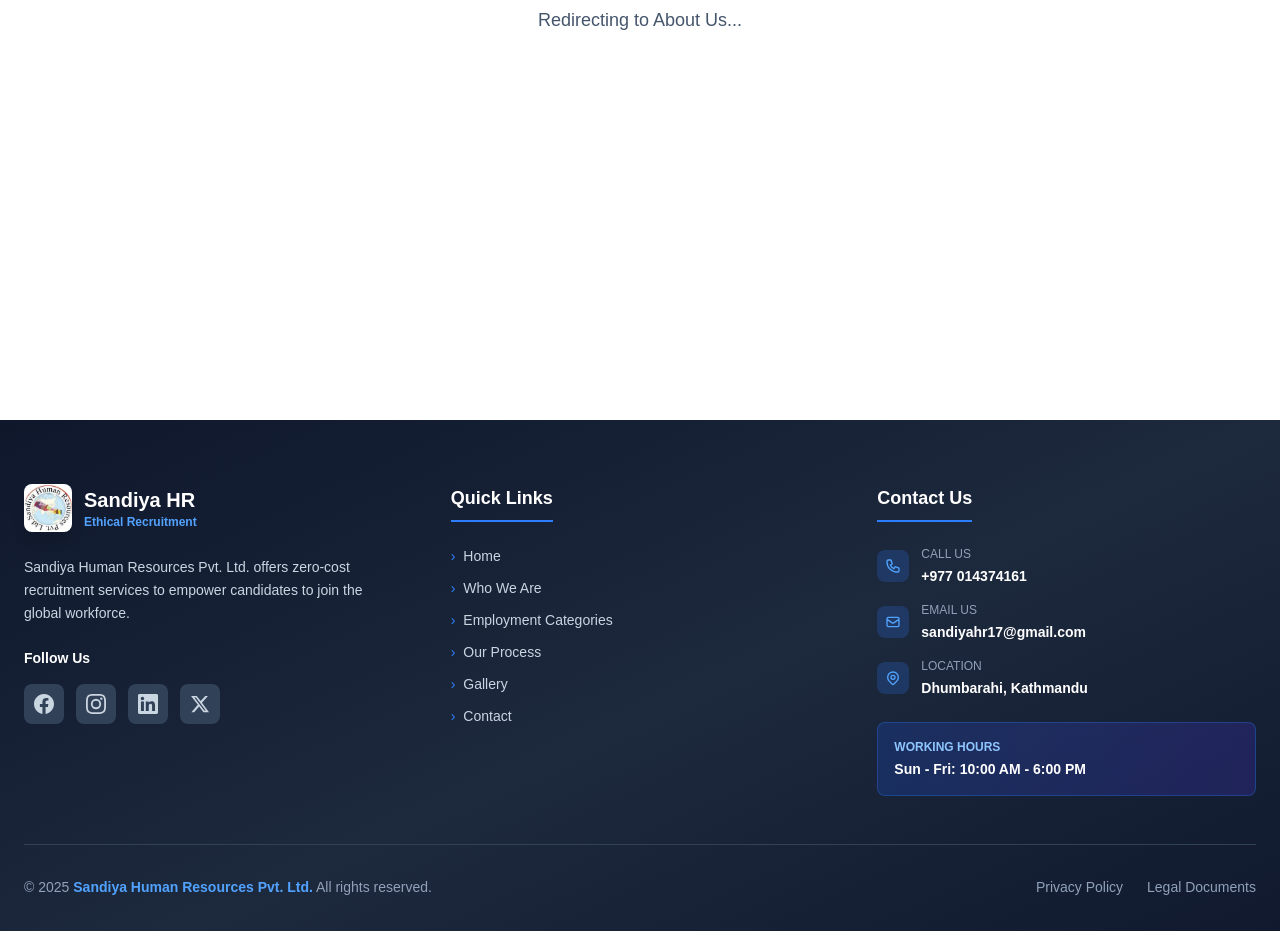
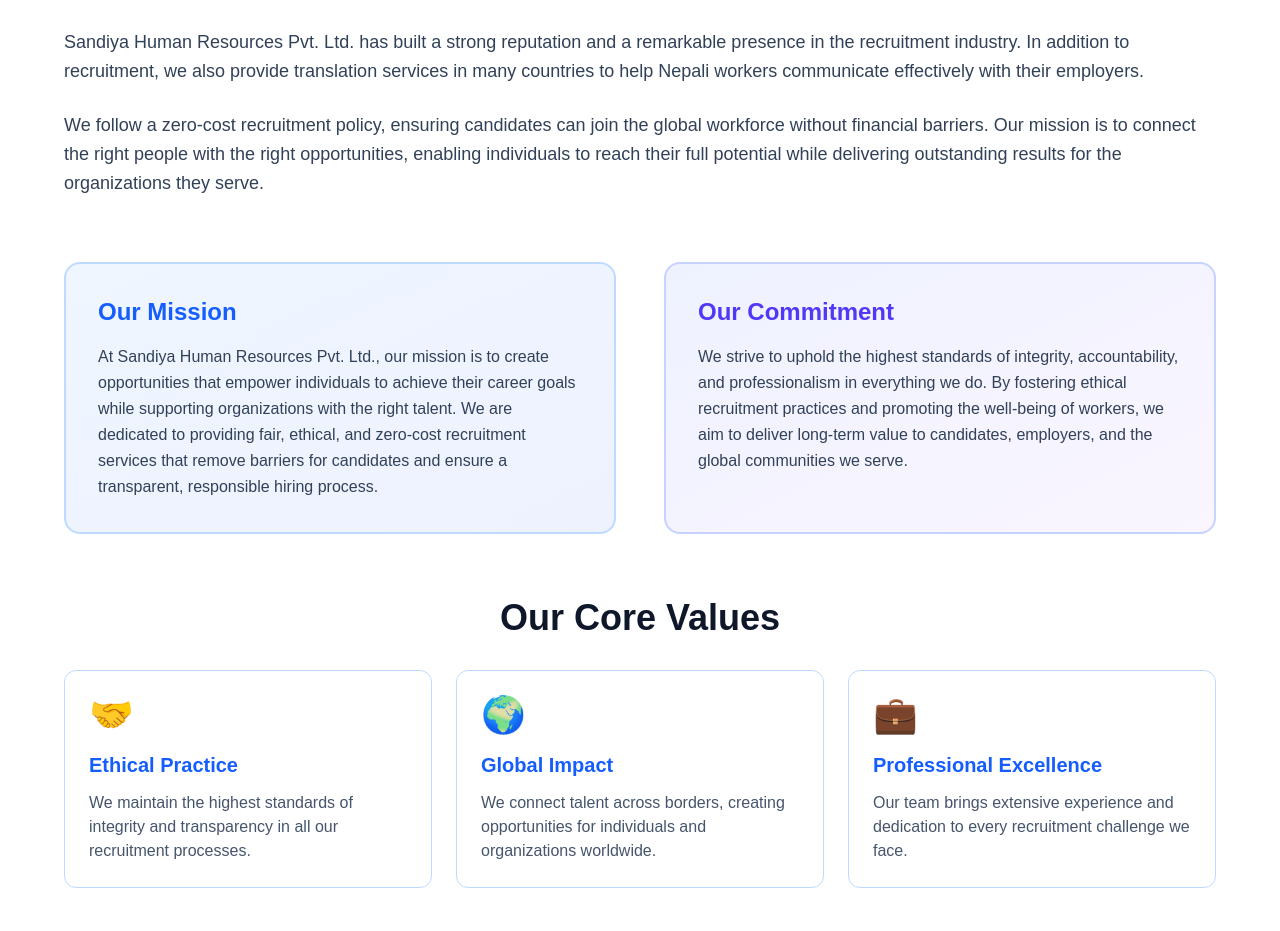
Before and after one commit to laxman2938-hash/sandiya, a Next.js app: page /who-we-are in a window 1280 px wide. Before the commit this address had no page. Shown: the part 461-1392 px from the top of the page. Built offline with nearby package versions, Linux system fonts and the light colour scheme.

Commit message:
Add Who We Are page with mission statements and company values instead of redirect

```diff
--- a/src/app/who-we-are/page.tsx
+++ b/src/app/who-we-are/page.tsx
@@ -1,20 +1,94 @@
 'use client';
 
-import { useEffect } from 'react';
-import { useRouter } from 'next/navigation';
+import Link from 'next/link';
 
 export default function WhoWeArePage() {
-  const router = useRouter();
+  return (
+    <main className="min-h-screen bg-white">
+      {/* Hero Section */}
+      <section className="bg-gradient-to-r from-blue-900 via-indigo-900 to-slate-900 text-white py-20 px-4">
+        <div className="max-w-6xl mx-auto">
+          <h1 className="text-5xl md:text-6xl font-bold mb-4">Who We Are</h1>
+          <p className="text-xl text-blue-100">Leading foreign recruitment agency committed to ethical practices</p>
+        </div>
+      </section>
 
-  useEffect(() => {
-    router.push('/about-us');
-  }, [router]);
+      {/* Main Content Section */}
+      <section className="py-16 px-4 bg-white">
+        <div className="max-w-6xl mx-auto">
+          {/* Company Introduction */}
+          <div className="mb-16">
+            <h2 className="text-4xl md:text-5xl font-bold mb-8 text-slate-900">Leading Foreign Recruitment Agency</h2>
+            <p className="text-lg text-slate-700 leading-relaxed mb-6">
+              Sandiya Human Resources Pvt. Ltd. has built a strong reputation and a remarkable presence in the recruitment industry. In addition to recruitment, we also provide translation services in many countries to help Nepali workers communicate effectively with their employers.
+            </p>
+            <p className="text-lg text-slate-700 leading-relaxed">
+              We follow a zero-cost recruitment policy, ensuring candidates can join the global workforce without financial barriers. Our mission is to connect the right people with the right opportunities, enabling individuals to reach their full potential while delivering outstanding results for the organizations they serve.
+            </p>
+          </div>
 
-  return (
-    <div className="flex items-center justify-center min-h-screen">
-      <div className="text-center">
-        <p className="text-lg text-slate-600">Redirecting to About Us...</p>
-      </div>
-    </div>
+          {/* Mission Statements Section */}
+          <div className="grid grid-cols-1 md:grid-cols-2 gap-12 mb-16">
+            <div className="bg-gradient-to-br from-blue-50 to-indigo-50 border-2 border-blue-200 rounded-2xl p-8">
+              <h3 className="text-2xl font-bold mb-4 text-blue-600">Our Mission</h3>
+              <p className="text-slate-700 leading-relaxed">
+                At Sandiya Human Resources Pvt. Ltd., our mission is to create opportunities that empower individuals to achieve their career goals while supporting organizations with the right talent. We are dedicated to providing fair, ethical, and zero-cost recruitment services that remove barriers for candidates and ensure a transparent, responsible hiring process.
+              </p>
+            </div>
+
+            <div className="bg-gradient-to-br from-indigo-50 to-purple-50 border-2 border-indigo-200 rounded-2xl p-8">
+              <h3 className="text-2xl font-bold mb-4 text-indigo-600">Our Commitment</h3>
+              <p className="text-slate-700 leading-relaxed">
+                We strive to uphold the highest standards of integrity, accountability, and professionalism in everything we do. By fostering ethical recruitment practices and promoting the well-being of workers, we aim to deliver long-term value to candidates, employers, and the global communities we serve.
+              </p>
+            </div>
+          </div>
+
+          {/* Key Values */}
+          <div className="mb-16">
+            <h2 className="text-3xl md:text-4xl font-bold mb-8 text-slate-900 text-center">Our Core Values</h2>
+            <div className="grid grid-cols-1 md:grid-cols-3 gap-6">
+              <div className="bg-white border border-blue-200 rounded-xl p-6 hover:shadow-lg transition">
+                <div className="text-4xl mb-4">🤝</div>
+                <h4 className="text-xl font-bold mb-3 text-blue-600">Ethical Practice</h4>
+                <p className="text-slate-600">We maintain the highest standards of integrity and transparency in all our recruitment processes.</p>
+              </div>
+
+              <div className="bg-white border border-blue-200 rounded-xl p-6 hover:shadow-lg transition">
+                <div className="text-4xl mb-4">🌍</div>
+                <h4 className="text-xl font-bold mb-3 text-blue-600">Global Impact</h4>
+                <p className="text-slate-600">We connect talent across borders, creating opportunities for individuals and organizations worldwide.</p>
+              </div>
+
+              <div className="bg-white border border-blue-200 rounded-xl p-6 hover:shadow-lg transition">
+                <div className="text-4xl mb-4">💼</div>
+                <h4 className="text-xl font-bold mb-3 text-blue-600">Professional Excellence</h4>
+                <p className="text-slate-600">Our team brings extensive experience and dedication to every recruitment challenge we face.</p>
+              </div>
+            </div>
+          </div>
+
+          {/* CTA Section */}
+          <div className="bg-gradient-to-r from-blue-600 to-indigo-600 text-white rounded-2xl p-12 text-center">
+            <h3 className="text-3xl font-bold mb-4">Ready to Join Us?</h3>
+            <p className="text-blue-100 mb-8 text-lg">Explore opportunities with Sandiya HR today</p>
+            <div className="flex flex-col sm:flex-row gap-4 justify-center">
+              <Link
+                href="/employment-categories"
+                className="px-8 py-3 bg-white text-blue-600 font-bold rounded-lg hover:bg-blue-50 transition transform hover:scale-105"
+              >
+                View Opportunities
+              </Link>
+              <Link
+                href="/contact"
+                className="px-8 py-3 border-2 border-white text-white font-bold rounded-lg hover:bg-white hover:text-blue-600 transition transform hover:scale-105"
+              >
+                Contact Us
+              </Link>
+            </div>
+          </div>
+        </div>
+      </section>
+    </main>
   );
 }
```
